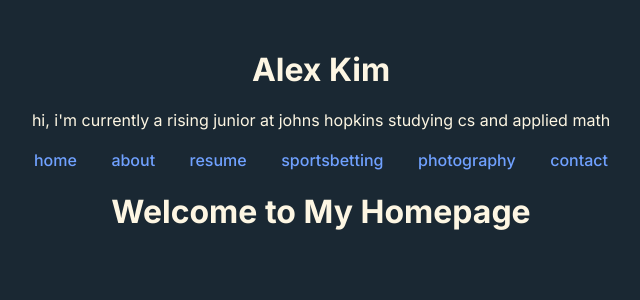
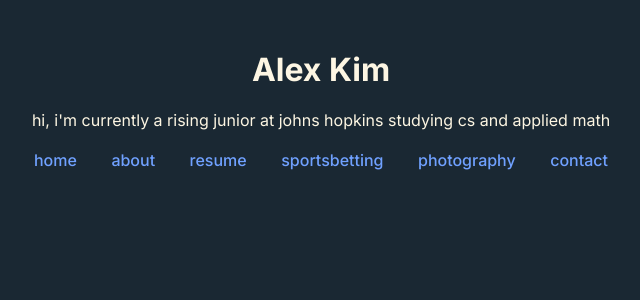
Before and after one commit to dkim232/dkim232.github.io, a Jekyll site: the page built from index.html, in a window 1280 px wide. Shown: the top 300 px of the page, without its empty margins (319-959 px from the left). Built offline with Jekyll 4.4.1, drawn with Linux system fonts in a browser that asks for light colours.

Commit message:
removed base title

```diff
--- a/index.html
+++ b/index.html
@@ -5,4 +5,4 @@ permalink: /
 ---
 
 <!-- optional: homepage-specific content here -->
-<h1>Welcome to My Homepage</h1>
+<!-- insert a photo here-->
```
